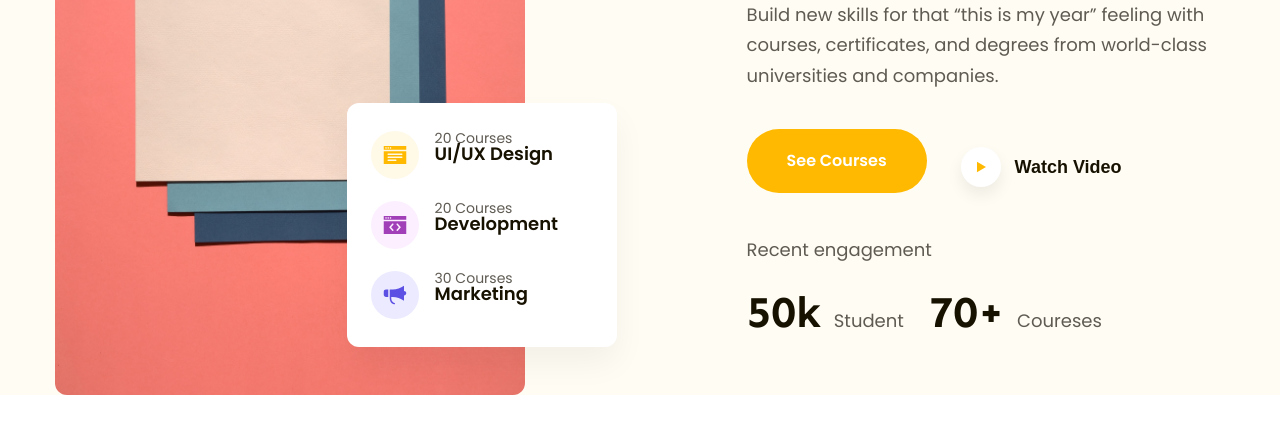
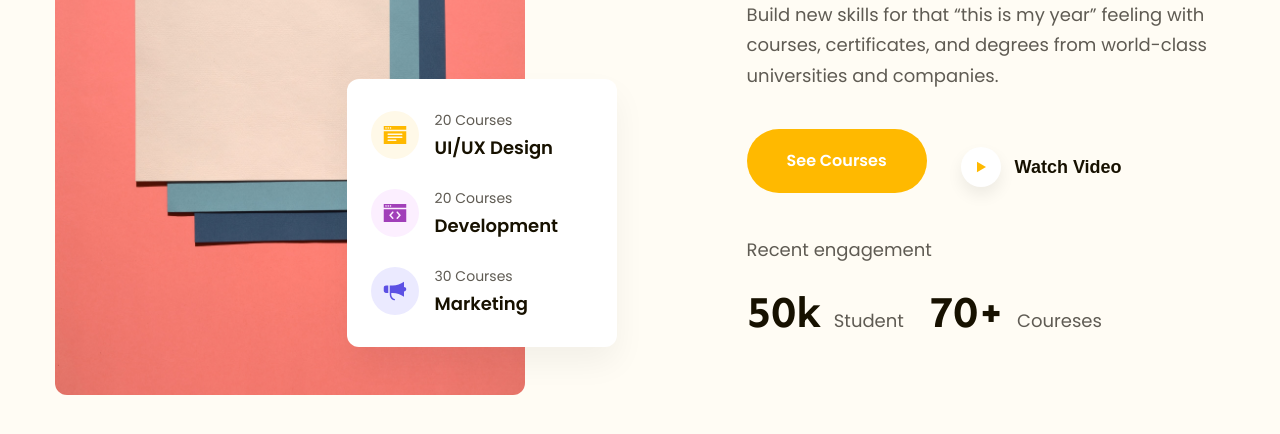
Before and after one commit to TangHoangPhuc/html-css-02, a plain HTML site: page index.html in a window 1280 px wide. Shown: the part 440-874 px from the top of the page. Drawn offline with Linux system fonts and the light colour scheme.

Commit message:
Adjusted the icon items on hero-left to be centered compared to the text

```diff
--- a/assets/css/styles.css
+++ b/assets/css/styles.css
@@ -110,8 +110,7 @@ a {
 
 /* hero */
 .hero {
-    padding-top: 56px;
-
+    padding: 56px 0 65px;
     background: #fffcf4;
 }
 
@@ -145,6 +144,7 @@ a {
 
 .hero-summary .item {
     display: flex;
+    align-items: center;
 }
 
 .hero-summary .item + .item {
@@ -175,13 +175,14 @@ a {
 .hero-summary .info .label {
     color: #5f5b53;
     font-size: 1.4rem;
-    font-weight: 400;
+    line-height: 1.86;
 }
 
 .hero-summary .info .title {
     color: #171100;
     font-size: 1.8rem;
     font-weight: 600;
+    line-height: 1.67;
 }
 /* hero-right */
 .hero .content-block {
```
Also changed, not shown: index.html (+3 -1 lines).
